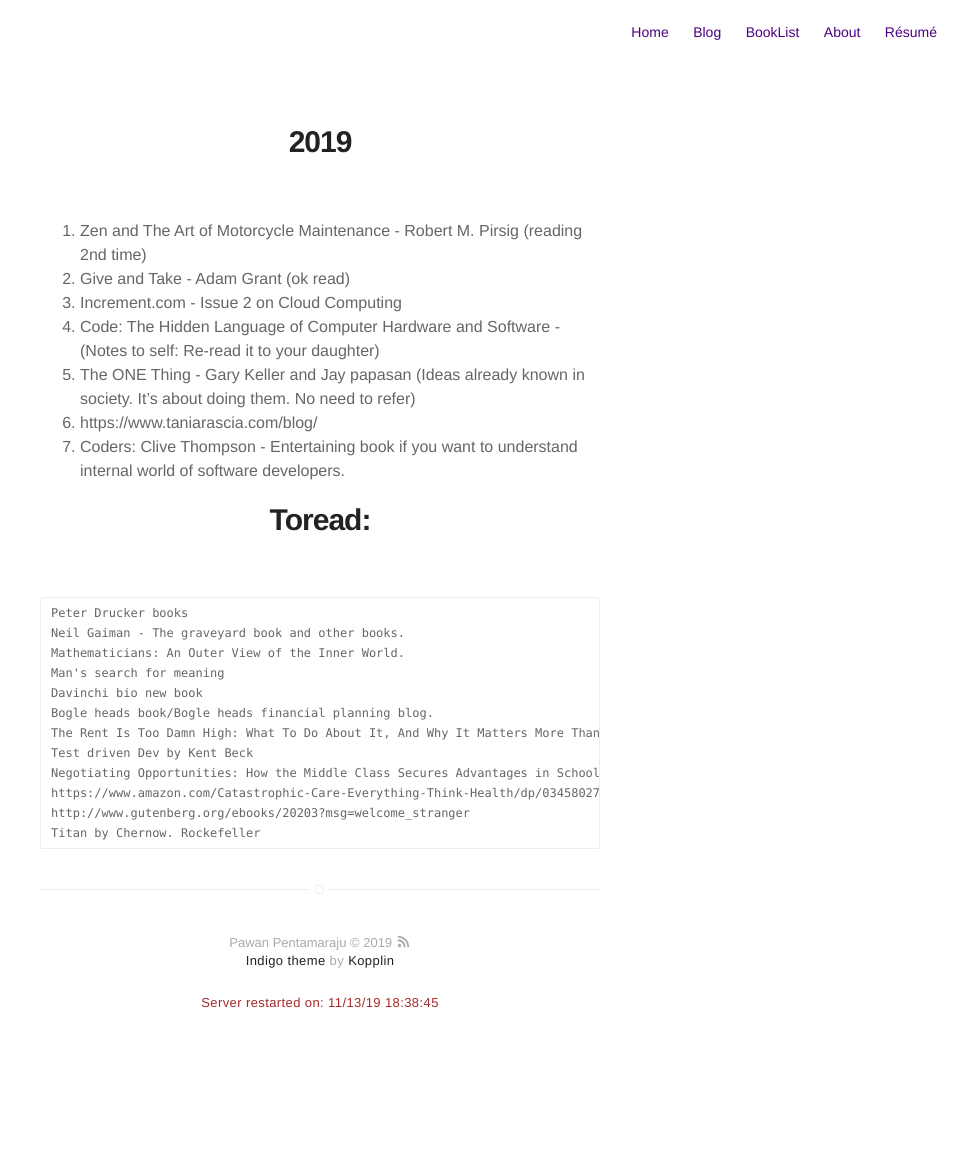
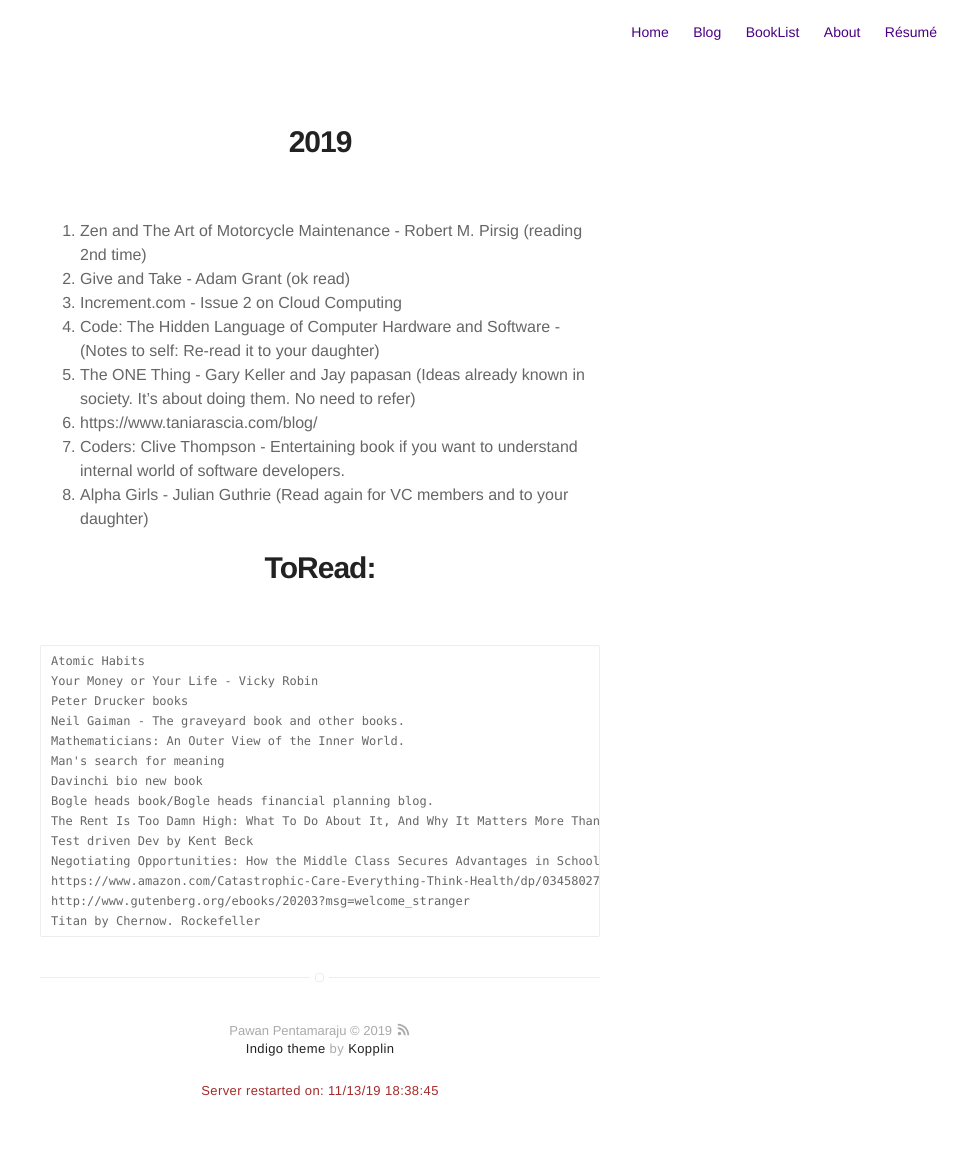
Before and after one commit to pawanpe/pawanpe.github.io, a Jekyll site: the page built from booklist/2019/books.markdown, in a window 1280 px wide. Shown: the whole page, without its empty margins (320-1280 px from the left). Built offline with Jekyll 4.4.1, drawn with Linux system fonts in a browser that asks for light colours; before the commit the page ends 1074 px from its top, so only the background shows below that.

Commit message:
Update book list.

```diff
--- a/booklist/2019/books.markdown
+++ b/booklist/2019/books.markdown
@@ -12,8 +12,11 @@ layout: page
 5. The ONE Thing - Gary Keller and Jay papasan (Ideas already known in society. It's about doing them. No need to refer)
 6. https://www.taniarascia.com/blog/
 7. Coders: Clive Thompson - Entertaining book if you want to understand internal world of software developers.
+8. Alpha Girls - Julian Guthrie (Read again for VC members and to your daughter)
 
-# Toread:
+# ToRead:
+    Atomic Habits
+    Your Money or Your Life - Vicky Robin
     Peter Drucker books
     Neil Gaiman - The graveyard book and other books.
     Mathematicians: An Outer View of the Inner World.
```
